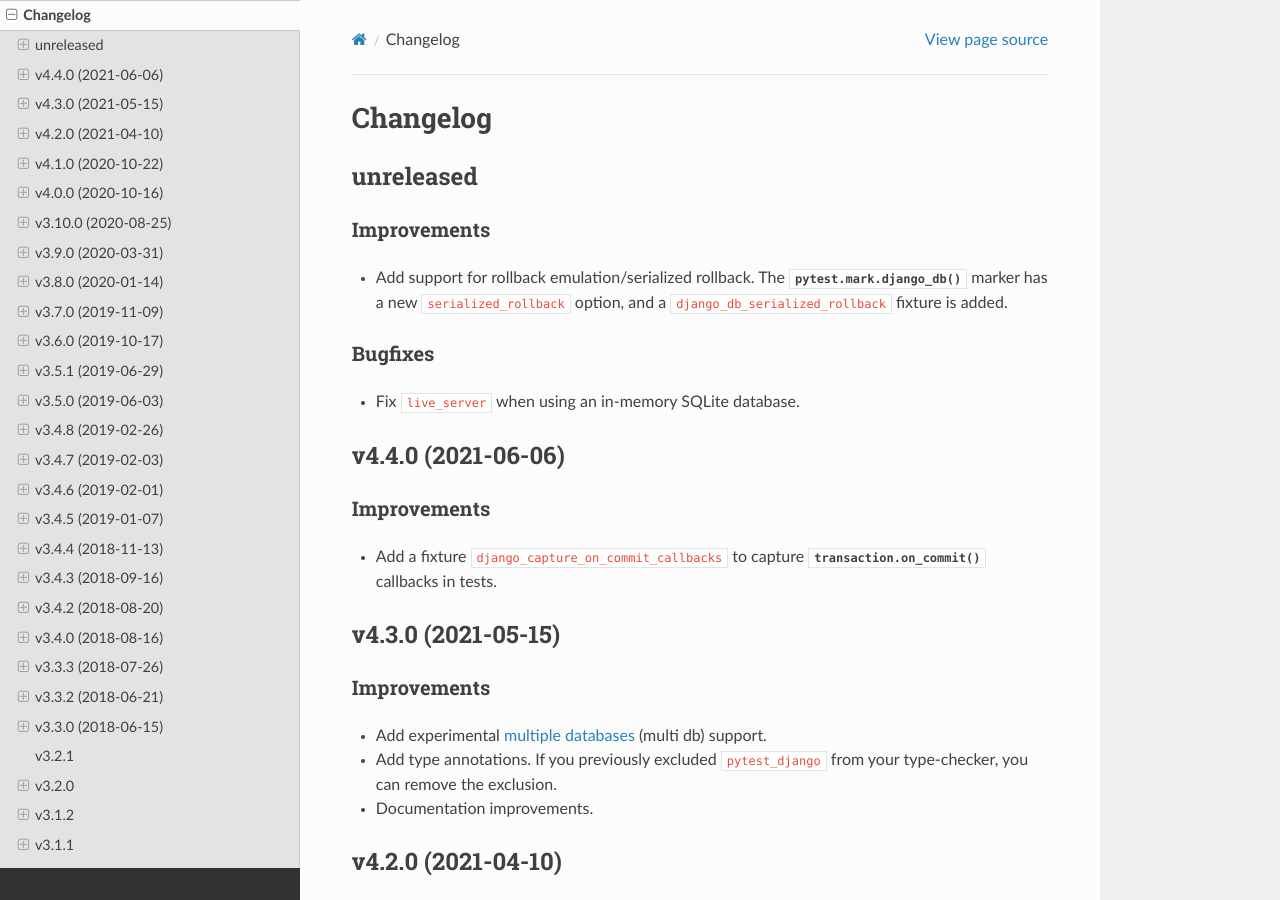
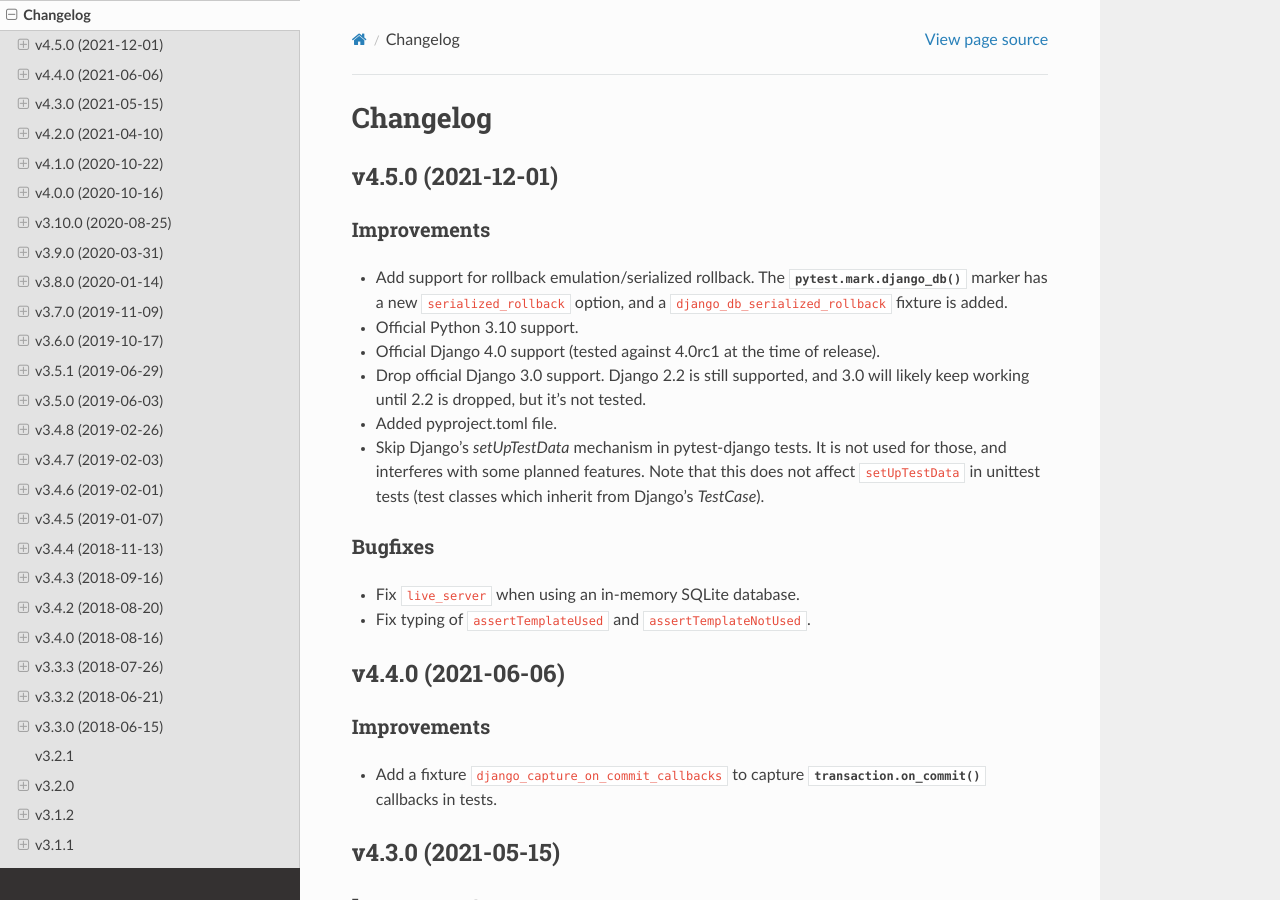
Before and after one commit to pytest-dev/pytest-django, a Sphinx documentation site: the page built from docs/changelog.rst, in a window 1280 px wide and 900 px high. Built offline with Sphinx 7.4.7 and the Read the Docs theme 2.0.0, drawn with Linux system fonts in a browser that asks for light colours; cross-references to code outside the pages are shown as plain code.

Commit message:
Release 4.5.0

```diff
--- a/docs/changelog.rst
+++ b/docs/changelog.rst
@@ -1,8 +1,8 @@
 Changelog
 =========
 
-unreleased
-----------
+v4.5.0 (2021-12-01)
+-------------------
 
 Improvements
 ^^^^^^^^^^^^
@@ -12,10 +12,26 @@
   has a new ``serialized_rollback`` option, and a
   :fixture:`django_db_serialized_rollback` fixture is added.
 
+* Official Python 3.10 support.
+
+* Official Django 4.0 support (tested against 4.0rc1 at the time of release).
+
+* Drop official Django 3.0 support. Django 2.2 is still supported, and 3.0
+  will likely keep working until 2.2 is dropped, but it's not tested.
+
+* Added pyproject.toml file.
+
+* Skip Django's `setUpTestData` mechanism in pytest-django tests. It is not
+  used for those, and interferes with some planned features. Note that this
+  does not affect ``setUpTestData`` in unittest tests (test classes which
+  inherit from Django's `TestCase`).
+
 Bugfixes
 ^^^^^^^^
 
 * Fix :fixture:`live_server` when using an in-memory SQLite database.
+
+* Fix typing of ``assertTemplateUsed`` and ``assertTemplateNotUsed``.
 
 
 v4.4.0 (2021-06-06)
```
